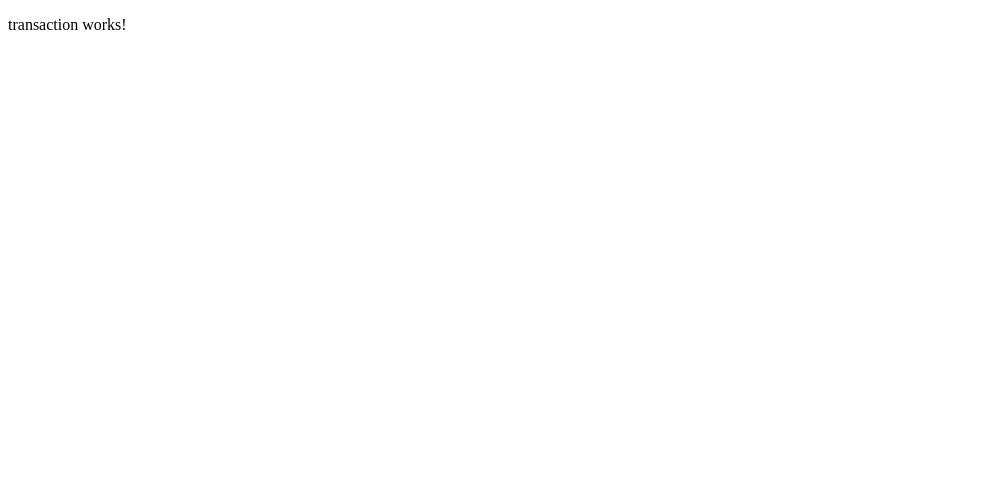
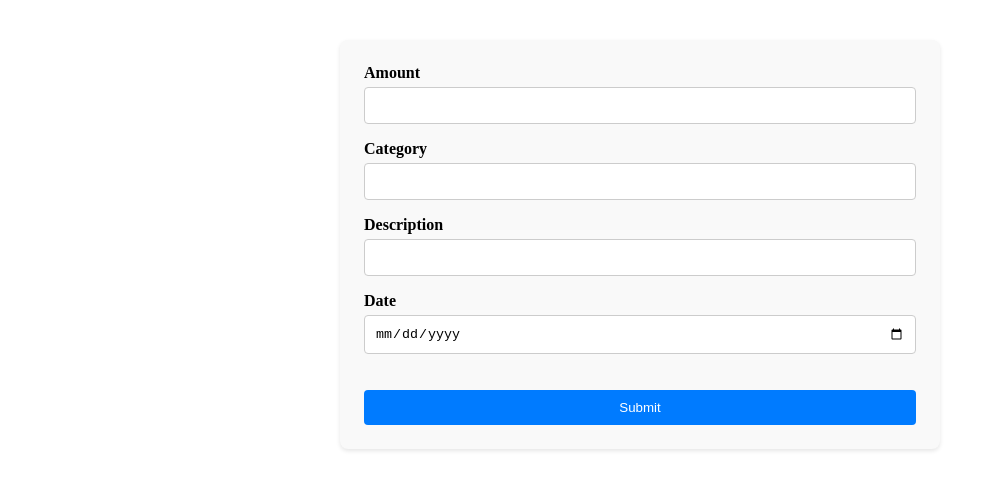
Before and after one commit to Leevanni/money-motion-app, an Angular app: page / in a window 1280 px wide. Shown: the top 490 px of the page, without its empty margins (0-992 px from the left). Built offline with nearby package versions, Linux system fonts and the light colour scheme; no server answers.

Commit message:
Implement reactive transaction form with validation and improved UI

```diff
--- /dev/null
+++ b/src/app/features/transactions/components/transaction-form/transaction-form.html
@@ -0,0 +1,38 @@
+<div class="transaction-form">
+  <form [formGroup]="transactionForm" (ngSubmit)="onSubmit()">
+
+    <div class="form-field">
+        <label for="amount">Amount</label>
+        <input type="number" id="amount" formControlName="amount" required>
+
+        @if(transactionForm.get('amount')?.invalid && transactionForm.get('amount')?.touched) {
+            <small class="error">Amount must be a greater than 0.</small>
+        }
+    </div>
+
+    <div class="form-field">
+        <label for="category">Category</label>
+        <input type="text" id="category" formControlName="category" required>
+
+        @if(transactionForm.get('category')?.invalid && transactionForm.get('category')?.touched) {
+            <small class="error">Category is required.</small>
+        }
+    </div>
+
+    <div class="form-field">
+        <label for="description">Description</label>
+        <input type="text" id="description" formControlName="description" required>
+
+        @if(transactionForm.get('description')?.invalid && transactionForm.get('description')?.touched) {
+            <small class="error">Description is required.</small>
+        }
+    </div>
+
+    <div class="form-field">
+        <label for="date">Date</label>
+        <input type="date" id="date" formControlName="date" required>
+    </div>
+
+    <button type="submit">Submit</button>
+  </form>
+</div>
--- /dev/null
+++ b/src/app/features/transactions/components/transaction-form/transaction-form.scss
@@ -0,0 +1,45 @@
+.transaction-form {
+  max-width: 600px;
+  margin: 40px auto;
+}
+
+form {
+    display: flex;
+    flex-direction: column;
+    padding: 24px;
+    background-color: #f9f9f9;
+    border-radius: 8px;
+    box-shadow: 0 2px 4px rgba(0, 0, 0, 0.1);
+}
+
+.form-field {
+  display: flex;
+  flex-direction: column;
+  margin-bottom: 16px;
+}
+
+label {
+  margin-bottom: 5px;
+  font-weight: 600;
+}
+
+input {
+  padding: 10px;
+  border: 1px solid #ccc;
+  border-radius: 4px;
+}
+
+.error {
+    margin-top: 4px;
+    color: red;
+}
+
+button {
+    margin-top: 20px;
+    padding: 10px 15px;
+    background-color: #007bff;
+    color: white;
+    border: none;
+    border-radius: 4px;
+    cursor: pointer;
+}
--- /dev/null
+++ b/src/app/features/transactions/components/transaction-form/transaction-form.ts
@@ -0,0 +1,36 @@
+import { Component } from '@angular/core';
+import {FormGroup, FormControl, ReactiveFormsModule, FormBuilder, Validators} from '@angular/forms';
+
+@Component({
+  selector: 'app-transaction-form',
+  standalone: false,
+  templateUrl: './transaction-form.html',
+  styleUrl: './transaction-form.scss',
+})
+export class TransactionForm {
+
+  transactionForm!: FormGroup;
+
+  constructor(private fb: FormBuilder) {}
+
+  ngOnInit() {
+    this.createTransactionForm();
+  }
+
+  createTransactionForm() {
+    this.transactionForm = this.fb.group({
+      amount: ['', [Validators.required, Validators.min(1)]],
+      category: ['', Validators.required],
+      description: ['', Validators.required],
+      date: ['', Validators.required]
+    })
+  }
+
+  onSubmit() {
+    if (this.transactionForm?.invalid) {
+      this.transactionForm.markAllAsTouched();
+      return;
+    }
+    console.log(this.transactionForm?.value);
+  }
+}
--- a/src/app/features/transactions/components/transaction/transaction.html
+++ b/src/app/features/transactions/components/transaction/transaction.html
@@ -1 +1,2 @@
-<p>transaction works!</p>
+
+<app-transaction-form></app-transaction-form>
```
Also changed, not shown: src/app/app-module.ts (+6 -2 lines), 1 other file (tests, documents, lock files or other folders).
